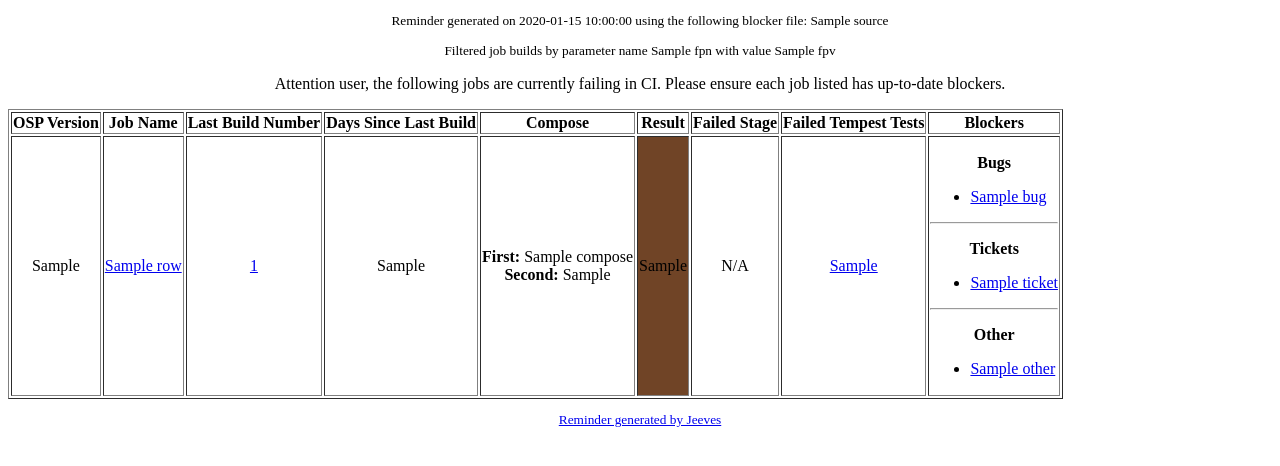
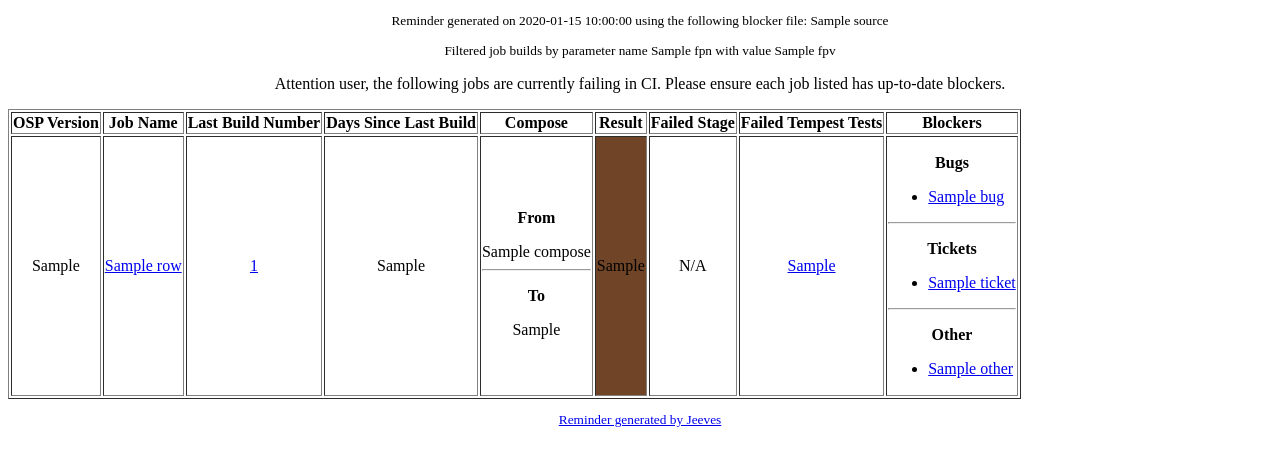
Before and after one commit to nathan-weinberg/jeeves, a Python web app: template templates/remind_template.html in a window 1280 px wide. Shown: the top 466 px of the page. Run offline with Jinja, Linux system fonts and the light colour scheme; the template is opened without the code that fills it: most values are stand-ins (such as "Sample title", 1, 10 or a date in 2020).

Commit message:
Fixes percent problem and changes compose naming
Signed-off-by: ciecierski <mciecier@redhat.com>

```diff
--- a/jeeves/common.py
+++ b/jeeves/common.py
@@ -79,6 +79,8 @@ def generate_html_file(htmlcode, remind=False):
 def percent(part, whole):
 	''' basic percent function
 	'''
+	if whole == 0:
+		return 0
 	return round(100 * float(part) / float(whole), 1)
 
 
--- a/templates/macros.html
+++ b/templates/macros.html
@@ -11,7 +11,7 @@
 			</ul>
 		{% endfor %}
 		{% if row.tickets|length > 0 or row.other|length > 0%}
-			<hr>
+			<hr />
 		{% endif %}
 	{% endif %}
 	{% if row.tickets|length > 0 %}
@@ -26,7 +26,7 @@
 			</ul>
 		{% endfor %}
 		{% if row.other|length > 0%}
-			<hr>
+			<hr />
 		{% endif %}
 	{% endif %}
 	{% if row.other|length > 0 %}
@@ -45,8 +45,12 @@
 
 {% macro composes(row) %}
 	{% if row.second_compose != None %}
-		<b>First: </b>{{row.compose}}<br><b>Second: </b>{{row.second_compose}}
+	<p style="text-align: center;"><b>From</b></p>
+	{{ row.compose }}
+	<hr />
+	<p style="text-align: center;"><b>To</b></p>
+	{{ row.second_compose }}
 	{% else %}
-		{{row.compose}}
+	{{ row.compose }}
 	{% endif %}
 {% endmacro %}
--- a/templates/report_template.html
+++ b/templates/report_template.html
@@ -17,7 +17,7 @@
 			<table>
 				<tr>
 					<td>
-						<img src="{{summary.chart_url}}" width="500">
+						<img src="{{summary.chart_url}}" width="500" />
 					</td>
 					<td>
 						<p><b>Summary:</b></p>
```
